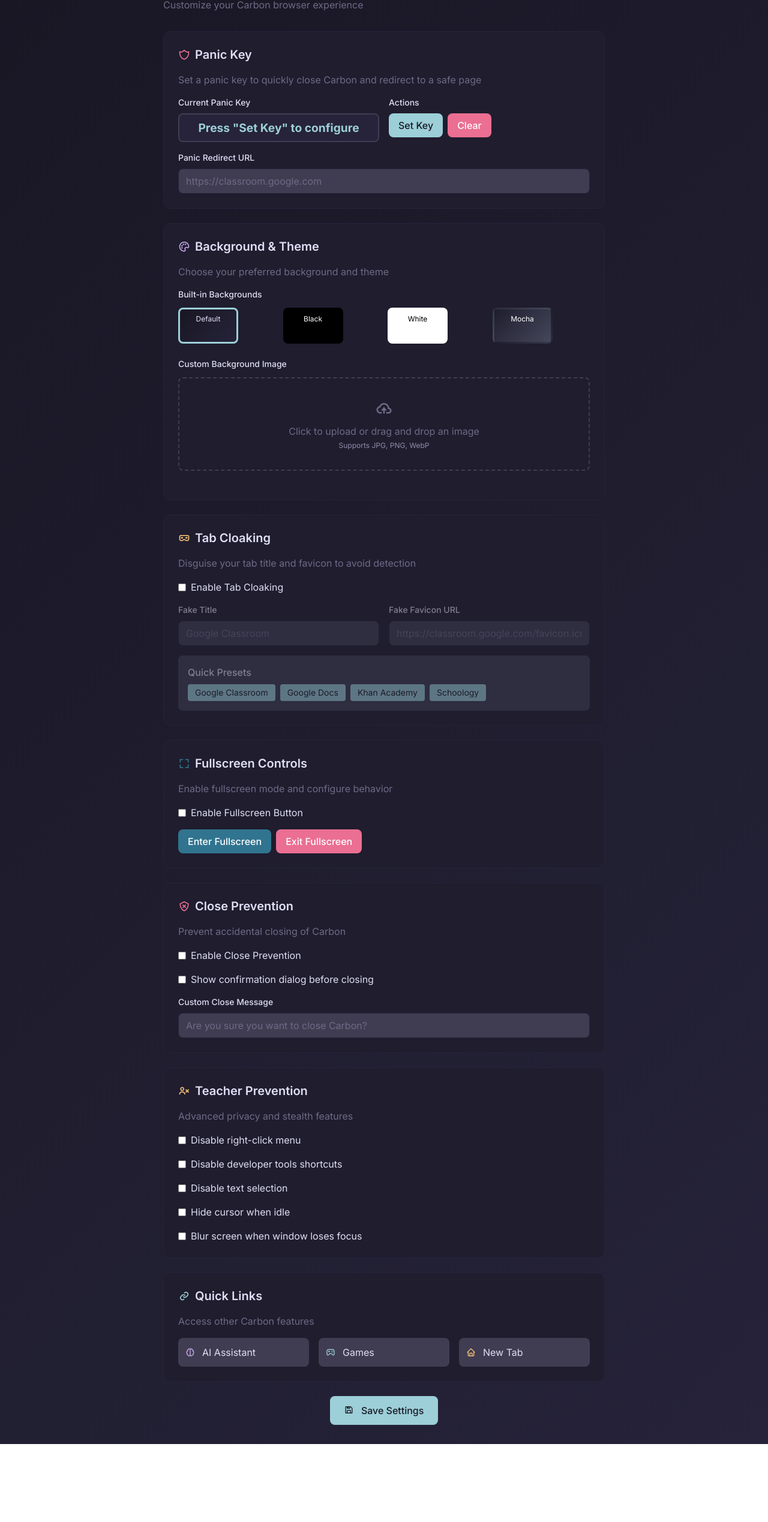
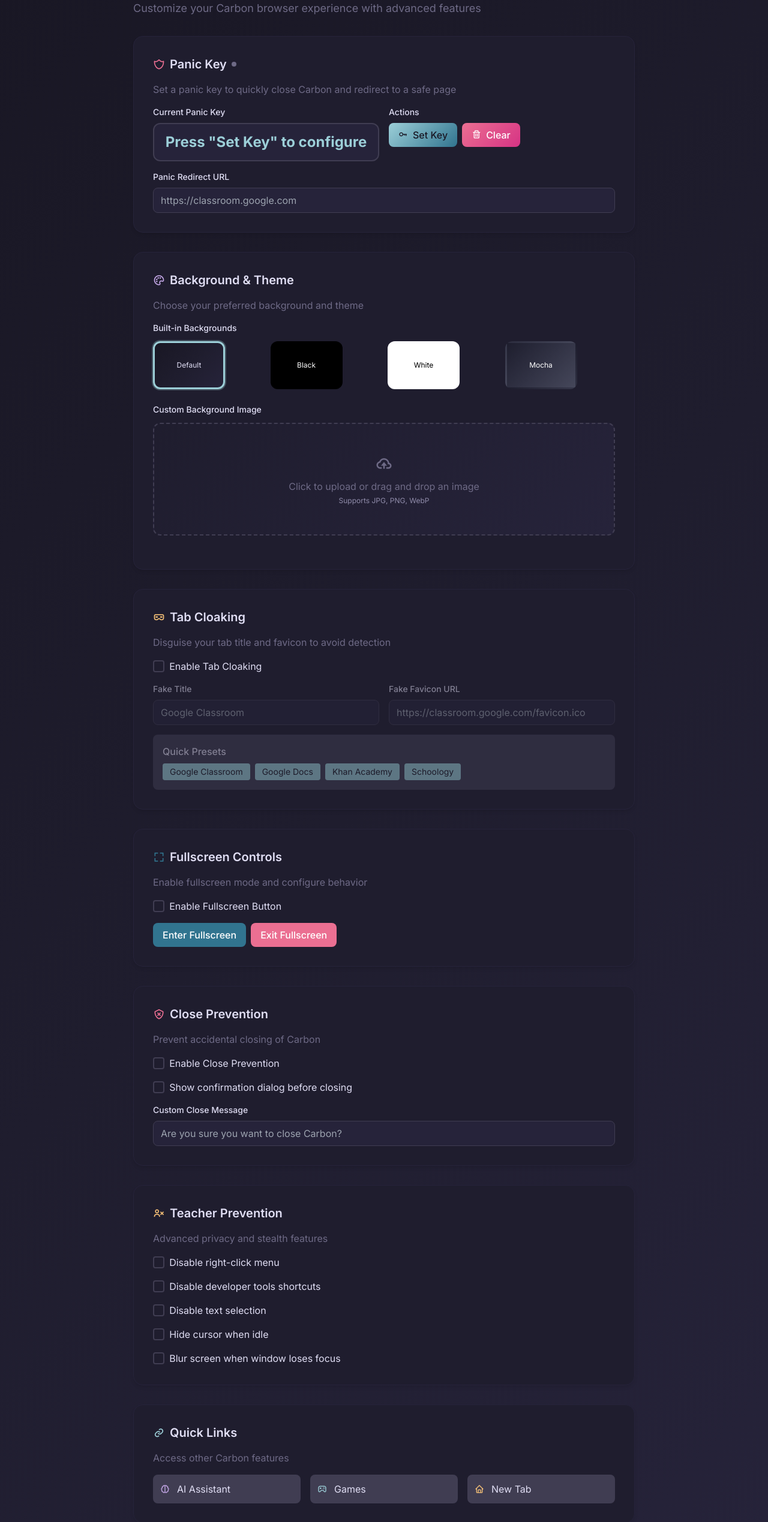
Before and after one commit to fullybuyer22/buyer, a plain HTML site: page settings.html in a window 1280 px wide. Shown: the part 80-2618 px from the top of the page at 60% size. Before the commit the page ends 2488 px from the top, so only its background shows below. Drawn offline with nearby package versions, Linux system fonts and the light colour scheme.

Commit message:
Update settings.html

```diff
--- a/settings.html
+++ b/settings.html
@@ -39,109 +39,265 @@
     <link href="https://fonts.googleapis.com/css2?family=Inter:wght@400;500;600;700;800&display=swap" rel="stylesheet" />
     <link href="https://unpkg.com/boxicons@2.1.4/css/boxicons.min.css" rel="stylesheet" />
     <style>
+        :root {
+            --text-color: #e0def4;
+            --surface-color: #1f1d2e;
+            --overlay-color: #26233a;
+            --highlight-med: #403d52;
+            --highlight-high: #524f67;
+            --foam: #9ccfd8;
+            --love: #eb6f92;
+            --gold: #f6c177;
+            --pine: #31748f;
+            --iris: #c4a7e7;
+            --muted: #6e6a86;
+            --subtle: #908caa;
+        }
+
         .settings-container {
-            max-width: 800px;
+            max-width: 900px;
             margin: 0 auto;
             padding: 2rem;
         }
+
         .setting-card {
-            background: #1f1d2e;
-            border: 1px solid #26233a;
-            border-radius: 0.75rem;
-            padding: 1.5rem;
-            margin-bottom: 1.5rem;
+            background: var(--surface-color);
+            border: 1px solid var(--overlay-color);
+            border-radius: 1rem;
+            padding: 2rem;
+            margin-bottom: 2rem;
             transition: all 0.3s ease;
+            box-shadow: 0 4px 6px -1px rgba(0, 0, 0, 0.1);
         }
+
         .setting-card:hover {
-            border-color: #403d52;
-            transform: translateY(-2px);
+            border-color: var(--highlight-med);
+            transform: translateY(-3px);
+            box-shadow: 0 10px 25px -5px rgba(0, 0, 0, 0.2);
         }
+
         .bg-preview {
-            width: 100px;
-            height: 60px;
-            border-radius: 8px;
+            width: 120px;
+            height: 80px;
+            border-radius: 12px;
             cursor: pointer;
             border: 3px solid transparent;
-            transition: border-color 0.3s ease;
-        }
-        .bg-preview.active {
-            border-color: #9ccfd8;
-        }
-        .bg-preview:hover {
-            border-color: #6e6a86;
-        }
-        .panic-key-display {
-            min-height: 3rem;
+            transition: all 0.3s ease;
             display: flex;
             align-items: center;
             justify-content: center;
-            font-size: 1.2rem;
+            position: relative;
+            overflow: hidden;
+        }
+
+        .bg-preview.active {
+            border-color: var(--foam);
+            box-shadow: 0 0 0 2px rgba(156, 207, 216, 0.3);
+        }
+
+        .bg-preview:hover {
+            border-color: var(--muted);
+            transform: scale(1.05);
+        }
+
+        .panic-key-display {
+            min-height: 4rem;
+            display: flex;
+            align-items: center;
+            justify-content: center;
+            font-size: 1.5rem;
             font-weight: bold;
-            background: #26233a;
-            border-radius: 0.5rem;
-            color: #9ccfd8;
-            border: 2px solid #403d52;
+            background: var(--overlay-color);
+            border-radius: 0.75rem;
+            color: var(--foam);
+            border: 2px solid var(--highlight-med);
             transition: all 0.3s ease;
+            position: relative;
+            overflow: hidden;
         }
+
         .panic-key-display.recording {
-            border-color: #eb6f92;
-            background: #eb6f92;
+            border-color: var(--love);
+            background: var(--love);
             color: white;
             animation: pulse 2s infinite;
         }
+
+        .panic-key-display.recording::before {
+            content: '';
+            position: absolute;
+            top: 0;
+            left: -100%;
+            width: 100%;
+            height: 100%;
+            background: linear-gradient(90deg, transparent, rgba(255,255,255,0.3), transparent);
+            animation: shimmer 2s infinite;
+        }
+
         @keyframes pulse {
             0% { opacity: 1; }
-            50% { opacity: 0.7; }
+            50% { opacity: 0.8; }
             100% { opacity: 1; }
         }
-        .fullscreen-enabled {
-            position: fixed;
-            top: 0;
-            left: 0;
-            right: 0;
-            bottom: 0;
-            z-index: 10000;
-            background: #191724;
+
+        @keyframes shimmer {
+            0% { left: -100%; }
+            100% { left: 100%; }
         }
+
         .image-upload {
-            border: 2px dashed #403d52;
-            border-radius: 0.5rem;
-            padding: 2rem;
+            border: 2px dashed var(--highlight-med);
+            border-radius: 0.75rem;
+            padding: 3rem;
             text-align: center;
             cursor: pointer;
             transition: all 0.3s ease;
+            background: linear-gradient(135deg, var(--surface-color) 0%, var(--overlay-color) 100%);
         }
+
         .image-upload:hover {
-            border-color: #9ccfd8;
-            background: #21202e;
+            border-color: var(--foam);
+            background: var(--highlight-med);
+            transform: translateY(-2px);
         }
+
         .image-upload.dragover {
-            border-color: #9ccfd8;
-            background: #21202e;
+            border-color: var(--foam);
+            background: var(--highlight-med);
+            transform: scale(1.02);
         }
+
         .custom-bg-preview {
             width: 100%;
-            height: 150px;
-            border-radius: 8px;
+            height: 200px;
+            border-radius: 12px;
             background-size: cover;
             background-position: center;
-            border: 2px solid #403d52;
+            border: 2px solid var(--highlight-med);
             cursor: pointer;
-            transition: border-color 0.3s ease;
+            transition: all 0.3s ease;
+            position: relative;
+            overflow: hidden;
         }
+
         .custom-bg-preview:hover {
-            border-color: #9ccfd8;
+            border-color: var(--foam);
+            transform: scale(1.02);
+        }
+
+        .feature-grid {
+            display: grid;
+            grid-template-columns: repeat(auto-fit, minmax(250px, 1fr));
+            gap: 1.5rem;
+            margin-top: 1rem;
+        }
+
+        .feature-item {
+            background: var(--highlight-med);
+            border-radius: 0.75rem;
+            padding: 1.5rem;
+            transition: all 0.3s ease;
+        }
+
+        .feature-item:hover {
+            background: var(--highlight-high);
+            transform: translateY(-2px);
+        }
+
+        .gradient-text {
+            background: linear-gradient(135deg, var(--foam) 0%, var(--iris) 100%);
+            -webkit-background-clip: text;
+            -webkit-text-fill-color: transparent;
+            background-clip: text;
+        }
+
+        .btn-primary {
+            background: linear-gradient(135deg, var(--foam) 0%, var(--pine) 100%);
+            border: none;
+            transition: all 0.3s ease;
+        }
+
+        .btn-primary:hover {
+            transform: translateY(-2px);
+            box-shadow: 0 8px 25px -5px rgba(156, 207, 216, 0.4);
+        }
+
+        .btn-danger {
+            background: linear-gradient(135deg, var(--love) 0%, #d63384 100%);
+            border: none;
+            transition: all 0.3s ease;
+        }
+
+        .btn-danger:hover {
+            transform: translateY(-2px);
+            box-shadow: 0 8px 25px -5px rgba(235, 111, 146, 0.4);
+        }
+
+        .input-field {
+            background: var(--overlay-color);
+            border: 1px solid var(--highlight-med);
+            color: var(--text-color);
+            transition: all 0.3s ease;
+        }
+
+        .input-field:focus {
+            border-color: var(--foam);
+            box-shadow: 0 0 0 3px rgba(156, 207, 216, 0.1);
+            outline: none;
+        }
+
+        .checkbox-custom {
+            appearance: none;
+            width: 1.2rem;
+            height: 1.2rem;
+            border: 2px solid var(--highlight-med);
+            border-radius: 0.25rem;
+            background: var(--surface-color);
+            position: relative;
+            cursor: pointer;
+            transition: all 0.3s ease;
+        }
+
+        .checkbox-custom:checked {
+            background: var(--foam);
+            border-color: var(--foam);
+        }
+
+        .checkbox-custom:checked::before {
+            content: '✓';
+            position: absolute;
+            top: 50%;
+            left: 50%;
+            transform: translate(-50%, -50%);
+            color: var(--surface-color);
+            font-weight: bold;
+            font-size: 0.8rem;
+        }
+
+        .status-indicator {
+            display: inline-block;
+            width: 8px;
+            height: 8px;
+            border-radius: 50%;
+            background: var(--foam);
+            margin-right: 0.5rem;
+            animation: pulse 2s infinite;
+        }
+
+        .status-indicator.inactive {
+            background: var(--muted);
+            animation: none;
         }
     </style>
 </head>
 <body class="font-inter bg-gradient-to-br from-base via-surface to-overlay text-text min-h-screen">
     <div class="settings-container">
         <div class="mb-8">
-            <h1 class="text-3xl font-bold mb-2 text-text flex items-center gap-3">
+            <h1 class="text-4xl font-bold mb-2 text-text flex items-center gap-3">
                 <i class="bx bx-cog text-foam"></i>
-                Carbon Settings
+                <span class="gradient-text">Carbon Settings</span>
             </h1>
-            <p class="text-muted">Customize your Carbon browser experience</p>
+            <p class="text-muted text-lg">Customize your Carbon browser experience with advanced features</p>
         </div>
 
         <!-- Panic Key Settings -->
@@ -149,6 +305,7 @@
             <h2 class="text-xl font-semibold mb-4 flex items-center gap-2">
                 <i class="bx bx-shield-alt-2 text-love"></i>
                 Panic Key
+                <span id="panic-status" class="status-indicator inactive"></span>
             </h2>
             <p class="text-muted mb-4">Set a panic key to quickly close Carbon and redirect to a safe page</p>
 
@@ -162,11 +319,11 @@
                 <div>
                     <label class="block text-sm font-medium mb-2">Actions</label>
                     <div class="flex gap-2">
-                        <button id="set-panic-key" class="px-4 py-2 bg-foam hover:bg-foam/80 text-base rounded-lg font-medium transition-all">
-                            Set Key
+                        <button id="set-panic-key" class="px-4 py-2 btn-primary text-base rounded-lg font-medium transition-all">
+                            <i class="bx bx-key mr-2"></i>Set Key
                         </button>
-                        <button id="clear-panic-key" class="px-4 py-2 bg-love hover:bg-love/80 text-white rounded-lg font-medium transition-all">
-                            Clear
+                        <button id="clear-panic-key" class="px-4 py-2 btn-danger text-white rounded-lg font-medium transition-all">
+                            <i class="bx bx-trash mr-2"></i>Clear
                         </button>
                     </div>
                 </div>
@@ -175,7 +332,7 @@
             <div class="mt-4">
                 <label class="block text-sm font-medium mb-2">Panic Redirect URL</label>
                 <input type="url" id="panic-url" placeholder="https://classroom.google.com"
-                       class="w-full px-3 py-2 bg-highlight-med border border-overlay rounded-lg text-text placeholder-muted focus:outline-none focus:border-foam focus:ring-1 focus:ring-foam">
+                       class="input-field w-full px-3 py-2 rounded-lg">
             </div>
         </div>
 
@@ -237,8 +394,8 @@
             <p class="text-muted mb-4">Disguise your tab title and favicon to avoid detection</p>
 
             <div class="flex items-center gap-4 mb-4">
-                <label class="flex items-center gap-2">
-                    <input type="checkbox" id="tab-cloaking-enabled" class="rounded border-overlay bg-highlight-med">
+                <label class="flex items-center gap-2 cursor-pointer">
+                    <input type="checkbox" id="tab-cloaking-enabled" class="checkbox-custom">
                     <span>Enable Tab Cloaking</span>
                 </label>
             </div>
@@ -248,12 +405,12 @@
                     <div>
                         <label class="block text-sm font-medium mb-2">Fake Title</label>
                         <input type="text" id="cloak-title" placeholder="Google Classroom"
-                               class="w-full px-3 py-2 bg-highlight-med border border-overlay rounded-lg text-text placeholder-muted focus:outline-none focus:border-foam focus:ring-1 focus:ring-foam">
+                               class="input-field w-full px-3 py-2 rounded-lg">
                     </div>
                     <div>
                         <label class="block text-sm font-medium mb-2">Fake Favicon URL</label>
                         <input type="url" id="cloak-favicon" placeholder="https://classroom.google.com/favicon.ico"
-                               class="w-full px-3 py-2 bg-highlight-med border border-overlay rounded-lg text-text placeholder-muted focus:outline-none focus:border-foam focus:ring-1 focus:ring-foam">
+                               class="input-field w-full px-3 py-2 rounded-lg">
                     </div>
                 </div>
 
@@ -290,8 +447,8 @@
             <p class="text-muted mb-4">Enable fullscreen mode and configure behavior</p>
 
             <div class="flex items-center gap-4 mb-4">
-                <label class="flex items-center gap-2">
-                    <input type="checkbox" id="fullscreen-enabled" class="rounded border-overlay bg-highlight-med">
+                <label class="flex items-center gap-2 cursor-pointer">
+                    <input type="checkbox" id="fullscreen-enabled" class="checkbox-custom">
                     <span>Enable Fullscreen Button</span>
                 </label>
             </div>
@@ -315,20 +472,20 @@
             <p class="text-muted mb-4">Prevent accidental closing of Carbon</p>
 
             <div class="space-y-4">
-                <label class="flex items-center gap-2">
-                    <input type="checkbox" id="close-prevention-enabled" class="rounded border-overlay bg-highlight-med">
+                <label class="flex items-center gap-2 cursor-pointer">
+                    <input type="checkbox" id="close-prevention-enabled" class="checkbox-custom">
                     <span>Enable Close Prevention</span>
                 </label>
 
-                <label class="flex items-center gap-2">
-                    <input type="checkbox" id="confirm-close" class="rounded border-overlay bg-highlight-med">
+                <label class="flex items-center gap-2 cursor-pointer">
+                    <input type="checkbox" id="confirm-close" class="checkbox-custom">
                     <span>Show confirmation dialog before closing</span>
                 </label>
 
                 <div>
                     <label class="block text-sm font-medium mb-2">Custom Close Message</label>
                     <input type="text" id="close-message" placeholder="Are you sure you want to close Carbon?"
-                           class="w-full px-3 py-2 bg-highlight-med border border-overlay rounded-lg text-text placeholder-muted focus:outline-none focus:border-foam focus:ring-1 focus:ring-foam">
+                           class="input-field w-full px-3 py-2 rounded-lg">
                 </div>
             </div>
         </div>
@@ -342,28 +499,28 @@
             <p class="text-muted mb-4">Advanced privacy and stealth features</p>
 
             <div class="space-y-4">
-                <label class="flex items-center gap-2">
-                    <input type="checkbox" id="disable-right-click" class="rounded border-overlay bg-highlight-med">
+                <label class="flex items-center gap-2 cursor-pointer">
+                    <input type="checkbox" id="disable-right-click" class="checkbox-custom">
                     <span>Disable right-click menu</span>
                 </label>
 
-                <label class="flex items-center gap-2">
-                    <input type="checkbox" id="disable-devtools" class="rounded border-overlay bg-highlight-med">
+                <label class="flex items-center gap-2 cursor-pointer">
+                    <input type="checkbox" id="disable-devtools" class="checkbox-custom">
                     <span>Disable developer tools shortcuts</span>
                 </label>
 
-                <label class="flex items-center gap-2">
-                    <input type="checkbox" id="disable-select" class="rounded border-overlay bg-highlight-med">
+                <label class="flex items-center gap-2 cursor-pointer">
+                    <input type="checkbox" id="disable-select" class="checkbox-custom">
                     <span>Disable text selection</span>
                 </label>
 
-                <label class="flex items-center gap-2">
-                    <input type="checkbox" id="hide-cursor" class="rounded border-overlay bg-highlight-med">
+                <label class="flex items-center gap-2 cursor-pointer">
+                    <input type="checkbox" id="hide-cursor" class="checkbox-custom">
                     <span>Hide cursor when idle</span>
                 </label>
 
-                <label class="flex items-center gap-2">
-                    <input type="checkbox" id="blur-on-unfocus" class="rounded border-overlay bg-highlight-med">
+                <label class="flex items-center gap-2 cursor-pointer">
+                    <input type="checkbox" id="blur-on-unfocus" class="checkbox-custom">
                     <span>Blur screen when window loses focus</span>
                 </label>
             </div>
@@ -395,9 +552,9 @@
 
         <!-- Save Settings -->
         <div class="text-center">
-            <button id="save-settings" class="px-6 py-3 bg-foam hover:bg-foam/80 text-base rounded-lg font-medium transition-all">
+            <button id="save-settings" class="px-8 py-4 btn-primary text-base rounded-lg font-medium transition-all text-lg">
                 <i class="bx bx-save mr-2"></i>
-                Save Settings
+                Save All Settings
             </button>
         </div>
     </div>
@@ -463,6 +620,9 @@
             document.getElementById('disable-select').checked = localStorage.getItem('carbon-disable-select') === 'true';
             document.getElementById('hide-cursor').checked = localStorage.getItem('carbon-hide-cursor') === 'true';
             document.getElementById('blur-on-unfocus').checked = localStorage.getItem('carbon-blur-unfocus') === 'true';
+
+            // Update status indicators
+            updateStatusIndicators();
         }
 
         function saveSettings() {
@@ -496,6 +656,16 @@
             // Apply settings immediately
             applySettings();
 
+            // Notify parent window to refresh settings
+            if (window.parent && window.parent !== window) {
+                window.parent.postMessage({
+                    type: 'carbon-settings-refresh'
+                }, '*');
+            }
+
+            // Update status indicators
+            updateStatusIndicators();
+
             // Show success message
             const btn = document.getElementById('save-settings');
             const originalText = btn.innerHTML;
@@ -508,6 +678,21 @@
                 btn.classList.remove('bg-pine');
                 btn.classList.add('bg-foam');
             }, 2000);
+        }
+
+        function updateStatusIndicators() {
+            // Update panic key status
+            const panicStatus = document.getElementById('panic-status');
+            if (panicKey) {
+                panicStatus.classList.remove('inactive');
+                panicStatus.classList.add('active');
+            } else {
+                panicStatus.classList.add('inactive');
+                panicStatus.classList.remove('active');
+            }
+
+            // Update other status indicators as needed
+            // Add more status indicators for other features
         }
 
         function applySettings() {
@@ -654,6 +839,9 @@
                 display.classList.remove('recording');
                 isRecordingPanicKey = false;
                 document.removeEventListener('keydown', recordKey);
+
+                // Update status indicator
+                updateStatusIndicators();
             }
 
             document.addEventListener('keydown', recordKey);
@@ -662,6 +850,9 @@
         document.getElementById('clear-panic-key').addEventListener('click', function() {
             panicKey = null;
             document.getElementById('panic-key-display').textContent = 'Press "Set Key" to configure';
+
+            // Update status indicator
+            updateStatusIndicators();
         });
 
         // Background selection
```
